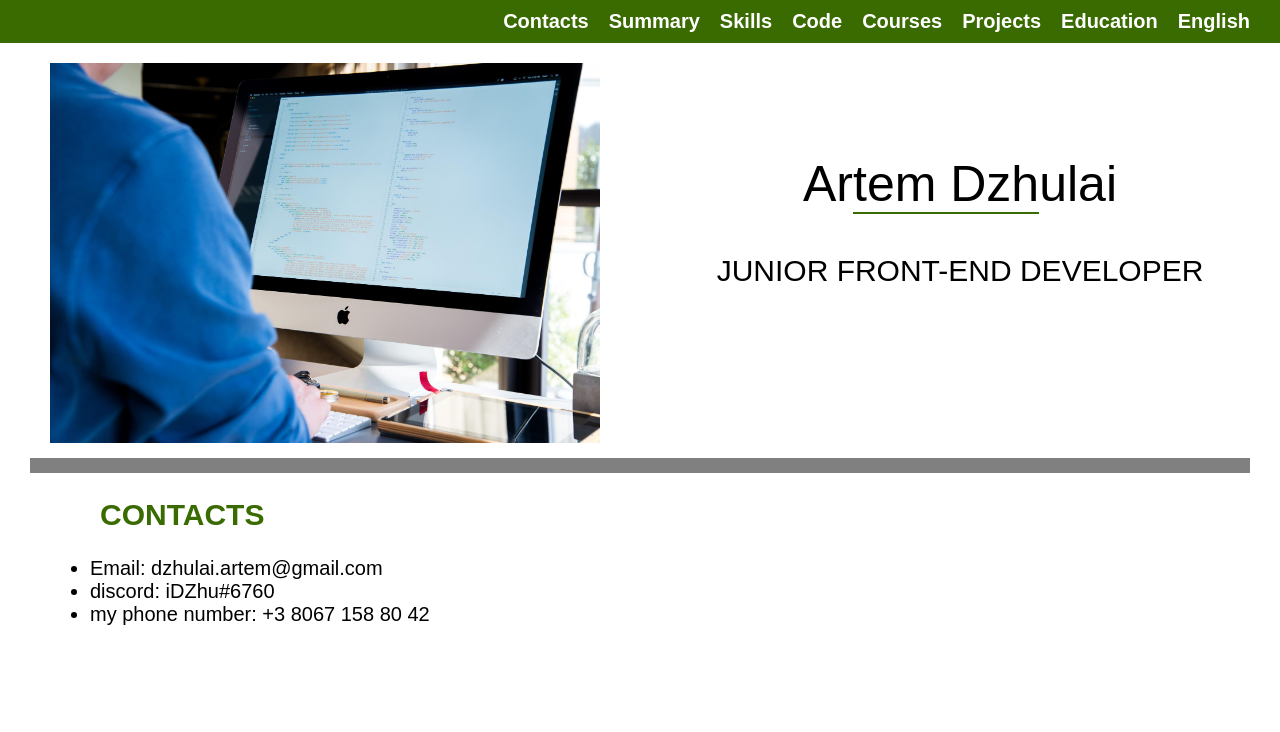
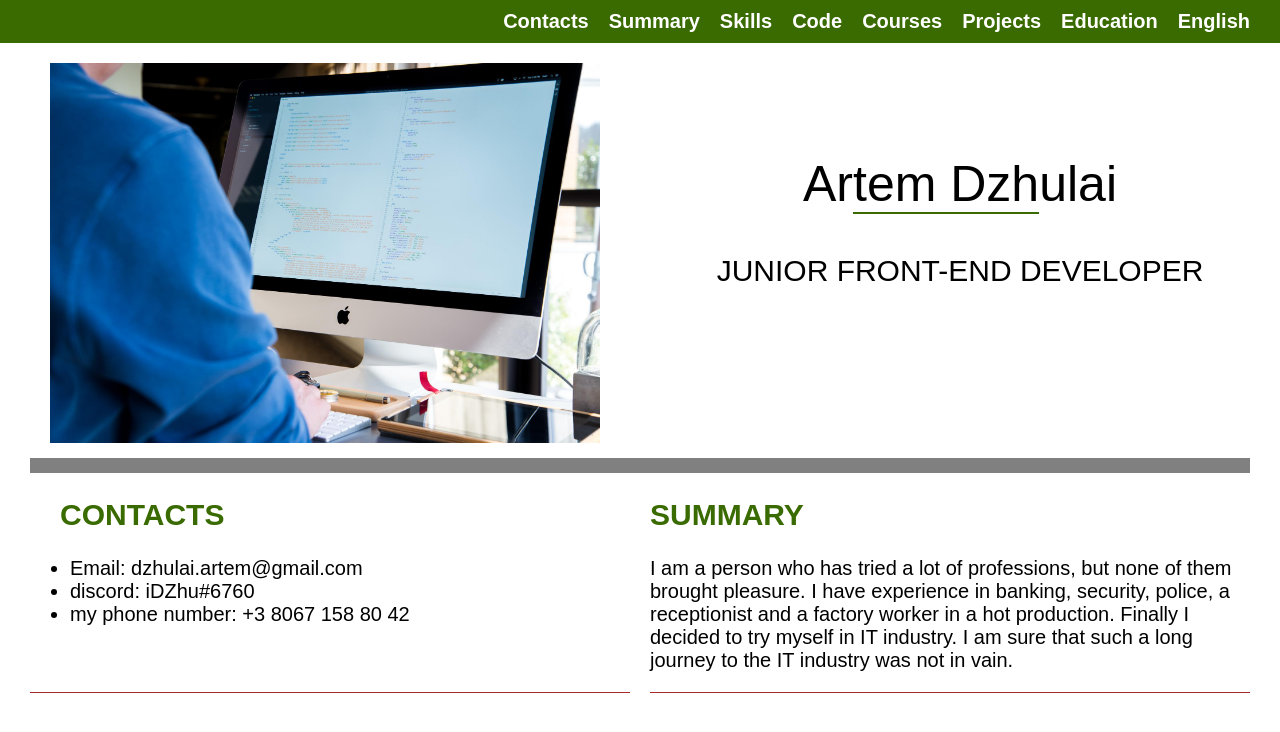
Before and after one commit to ArtemDzhulai/rsschool-cv, a plain HTML site: page index.html in a window 1280 px wide. Drawn offline with Linux system fonts and the light colour scheme; files whose address does not match are found by name; a web font is replaced by a local one.

Commit message:
docs: add summary

```diff
--- a/index.html
+++ b/index.html
@@ -30,7 +30,7 @@
 
 
         <main>
-            <div class="container">
+            <div class="container main_container">
                 <section class="profile">
                     <div class="avatar_main">
                         <img src="..//rsschool-cv/img/avatar.jpg" alt="avatar" class="avatar">
@@ -42,13 +42,19 @@
                 </section>
 
                 <div class="big_line"></div>
-                <section class="contacts">
+
+                <section class="contacts" id="Contacts">
                     <h2 class="h2_contacts">CONTACTS</h2>
                     <ul>
                         <li>Email: dzhulai.artem@gmail.com</li>
                         <li>discord: iDZhu#6760</li>
                         <li>my phone number: +3 8067 158 80 42</li>
                     </ul>
+                </section>
+
+                <section class="summary" id="Summary">
+                    <h2 class="h2_summary">SUMMARY</h2>
+                    <p>I am a person who has tried a lot of professions, but none of them brought pleasure. I have experience in banking, security, police, a receptionist and a factory worker in a hot production. Finally I decided to try myself in IT industry. I am sure that such a long journey to the IT industry was not in vain.</p>
                 </section>
             </div>
         </main>
--- a/style.css
+++ b/style.css
@@ -42,6 +42,12 @@ body{
 
 
 /*Main*/
+.main_container {
+    display: flex;
+    flex-wrap: wrap;
+  }
+
+
 /*Profile*/
 main{
     font-size: 20px;
@@ -59,6 +65,7 @@ main{
 
 .profile{
     display: flex;
+    width: 100%;
 }
 
 .name{
@@ -85,13 +92,28 @@ h1 {
 .big_line{
     border-bottom: 15px solid grey;
     margin: 10px 30px 0 30px;
+    width: 100%;
 }
 
 .contacts{
-    padding: 0 0 0 50px;
+    margin: 0 10px 0 30px;
+    width: calc(50% - 40px);
+    border-bottom: 1px solid brown;
 }
 
 .h2_contacts{
-    padding: 0 0 0 50px;
+    padding: 0 0 0 30px;
     color: #396b00;
 }
+
+
+/*Summary*/
+.summary{
+    margin: 0 30px 0 10px;
+    width: calc(50% - 40px);
+    border-bottom: 1px solid brown;
+}
+
+.h2_summary{
+    color: #396b00;
+}
```
